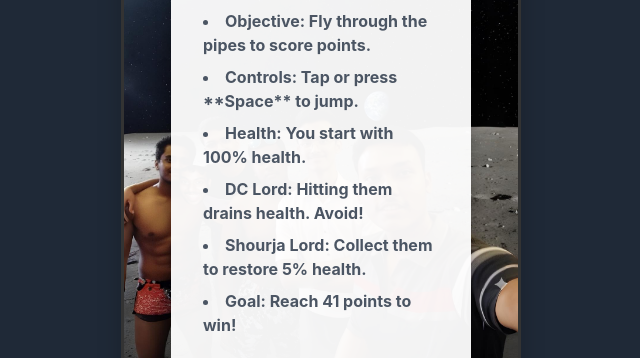
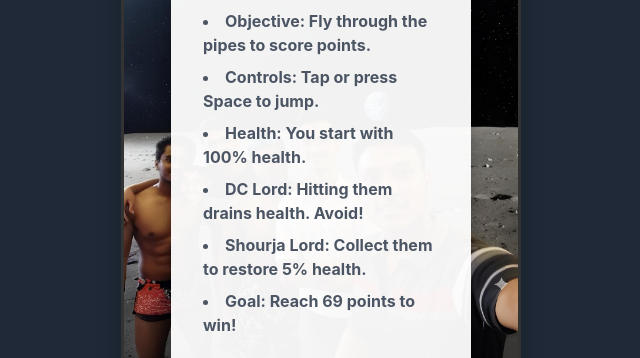
Before and after one commit to ankitroycodes/DC-Academy, a plain HTML site: page index.html in a window 1280 px wide. Shown: the part 247-605 px from the top of the page, 319-959 px from the left. Drawn offline with nearby package versions, Linux system fonts and the light colour scheme.

Commit message:
Update index.html

```diff
--- a/index.html
+++ b/index.html
@@ -288,11 +288,11 @@
             <h2 class="font-bold text-xl mb-3 text-gray-700">Game Rules</h2>
             <ul class="text-left space-y-2 mb-6 list-disc list-inside text-gray-600">
                 <li>Objective: Fly through the pipes to score points.</li>
-                <li>Controls: Tap or press **Space** to jump.</li>
+                <li>Controls: Tap or press Space to jump.</li>
                 <li>Health: You start with 100% health.</li>
                 <li>DC Lord: Hitting them drains health. Avoid!</li>
                 <li>Shourja Lord: Collect them to restore 5% health.</li>
-                <li>Goal: Reach 41 points to win!</li>
+                <li>Goal: Reach 69 points to win!</li>
             </ul>
             <button id="rules-accept-btn" class="bg-indigo-600 text-white font-bold py-2 px-4 rounded-lg shadow-md hover:bg-indigo-700 transition duration-150">
                 Got It, Let's Fly!
@@ -375,7 +375,7 @@
         const healthBirdSpawnInterval = 300;
         const healAmount = 5;
 
-        const winScore = 41;
+        const winScore = 69;
 
         // --- Game State Variables ---
         let birdY, birdVelocity, pipes, badBirds, healthBirds, score, frameCount, gameStarted, gameOver;
```
